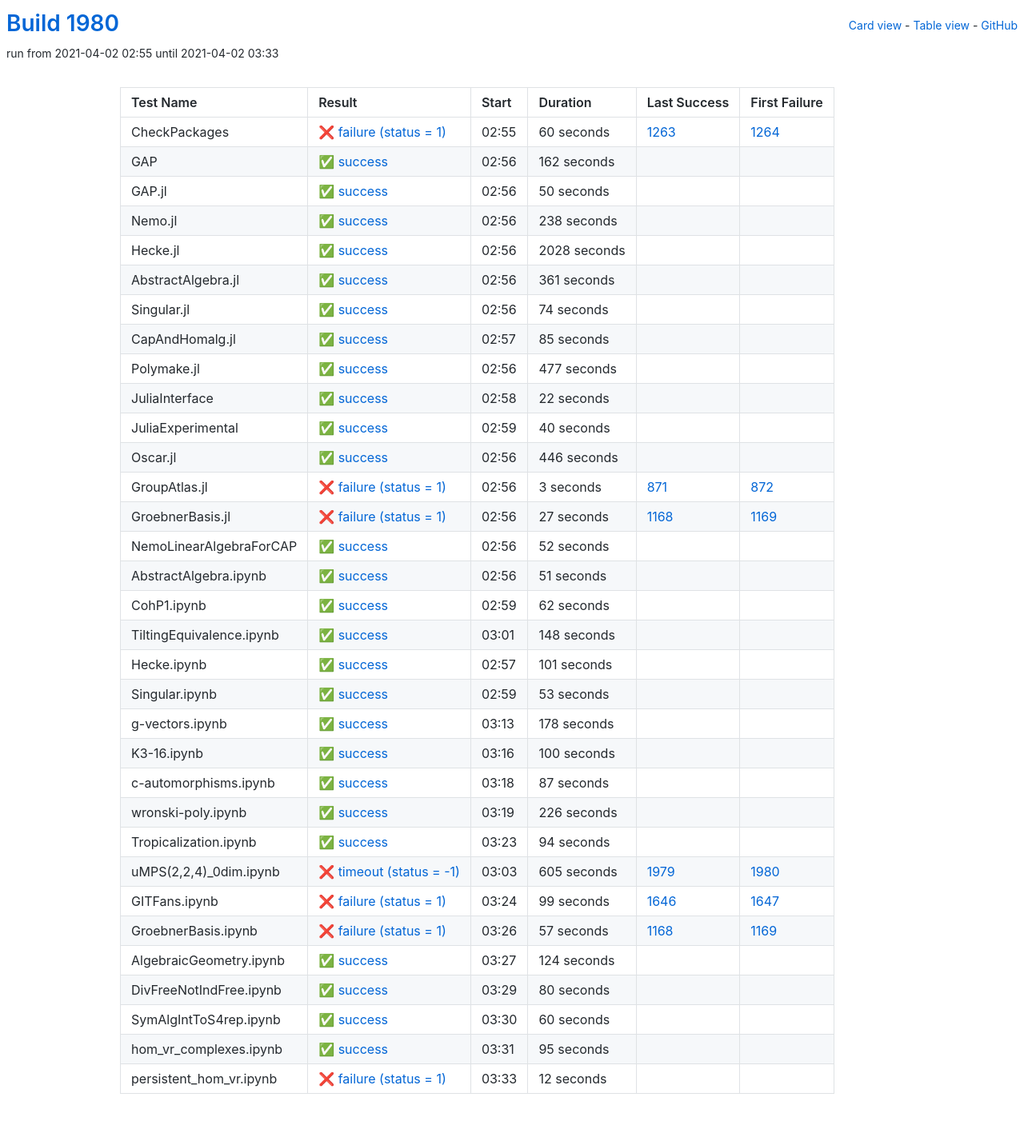
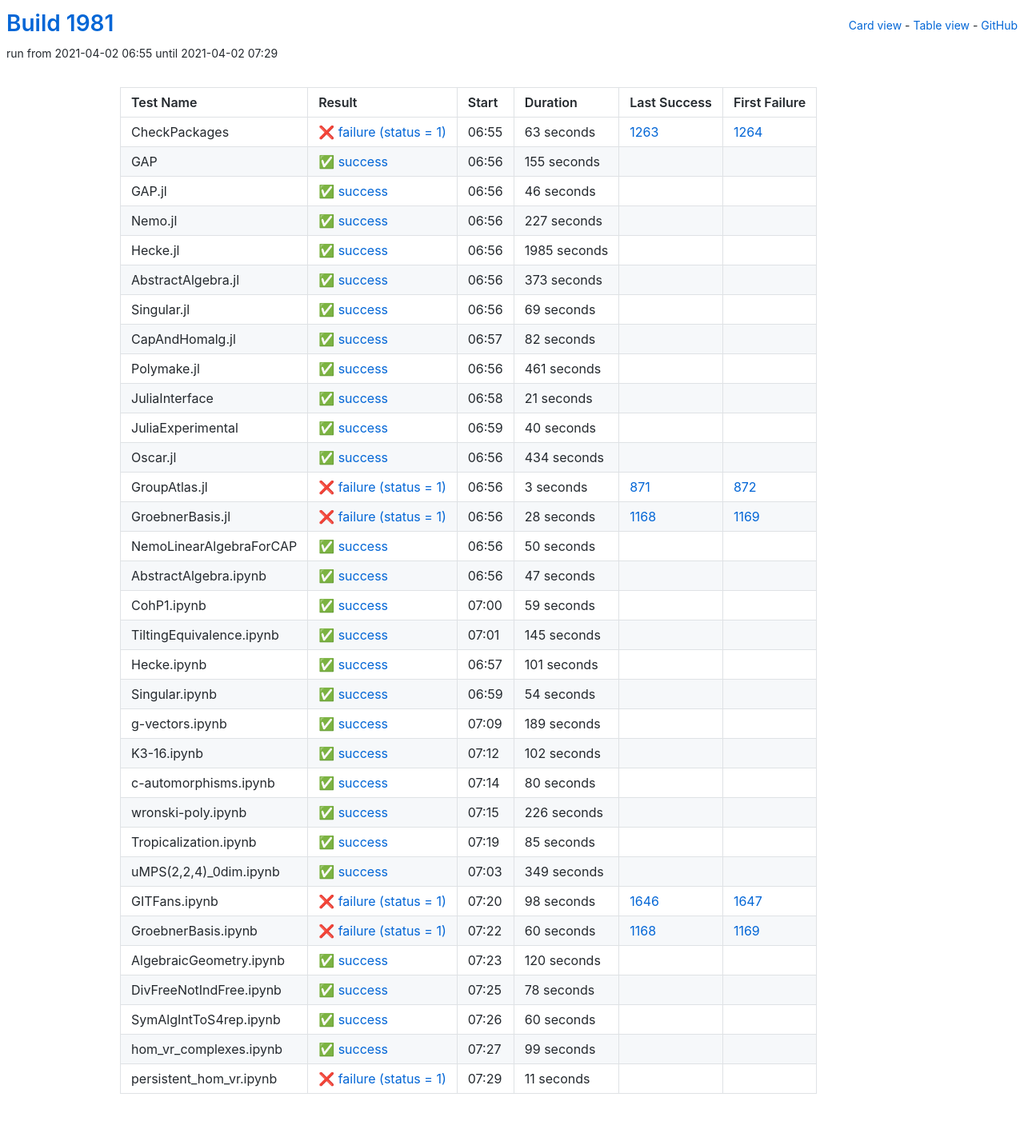
Before and after one commit to oscar-system/oscar-ci-status-stable, a Jekyll site: the page built from table.html, in a window 1280 px wide. Shown: the whole page at 80% size. Built offline with Jekyll 4.4.1, drawn with Linux system fonts in a browser that asks for light colours.

Commit message:
Build #1981

```diff
--- a/_data/ci.yml
+++ b/_data/ci.yml
@@ -1,6 +1,6 @@
 ---
-build: 1980
-build_url: https://oscarci.mathematik.uni-kl.de/job/oscar-stable/1980/
+build: 1981
+build_url: https://oscarci.mathematik.uni-kl.de/job/oscar-stable/1981/
 job: oscar-stable
 organization: oscar-system
 repo: oscar-ci-status-stable
@@ -8,128 +8,128 @@ repourl: https://github.com/oscar-system/oscar-ci-status-stable
 tests:
 - name: CheckPackages
   id: checkpackages
-  log: https://oscarci.mathematik.uni-kl.de/job/oscar-stable/1980/artifact/logs/build-1980/CheckPackages.log
-  start: 2021-04-02 02:55
+  log: https://oscarci.mathematik.uni-kl.de/job/oscar-stable/1981/artifact/logs/build-1981/CheckPackages.log
+  start: 2021-04-02 06:55
   success: false
   exitcode: 1
   status: failure
-  duration: 60
+  duration: 63
   last_success: 1263
   last_success_url: https://oscarci.mathematik.uni-kl.de/job/oscar-stable/1263/
   first_failure: 1264
   first_failure_url: https://oscarci.mathematik.uni-kl.de/job/oscar-stable/1264/
 - name: GAP
   id: gap
-  log: https://oscarci.mathematik.uni-kl.de/job/oscar-stable/1980/artifact/logs/build-1980/GAP.log
-  start: 2021-04-02 02:56
+  log: https://oscarci.mathematik.uni-kl.de/job/oscar-stable/1981/artifact/logs/build-1981/GAP.log
+  start: 2021-04-02 06:56
   success: true
   exitcode: 0
   status: success
-  duration: 162
+  duration: 155
   last_success: false
   last_success_url:
   first_failure: false
   first_failure_url:
 - name: GAP.jl
   id: gap-jl
-  log: https://oscarci.mathematik.uni-kl.de/job/oscar-stable/1980/artifact/logs/build-1980/GAP.jl.log
-  start: 2021-04-02 02:56
+  log: https://oscarci.mathematik.uni-kl.de/job/oscar-stable/1981/artifact/logs/build-1981/GAP.jl.log
+  start: 2021-04-02 06:56
   success: true
   exitcode: 0
   status: success
-  duration: 50
+  duration: 46
   last_success: false
   last_success_url:
   first_failure: false
   first_failure_url:
 - name: Nemo.jl
   id: nemo-jl
-  log: https://oscarci.mathematik.uni-kl.de/job/oscar-stable/1980/artifact/logs/build-1980/Nemo.jl.log
-  start: 2021-04-02 02:56
+  log: https://oscarci.mathematik.uni-kl.de/job/oscar-stable/1981/artifact/logs/build-1981/Nemo.jl.log
+  start: 2021-04-02 06:56
   success: true
   exitcode: 0
   status: success
-  duration: 238
+  duration: 227
   last_success: false
   last_success_url:
   first_failure: false
   first_failure_url:
 - name: Hecke.jl
   id: hecke-jl
-  log: https://oscarci.mathematik.uni-kl.de/job/oscar-stable/1980/artifact/logs/build-1980/Hecke.jl.log
-  start: 2021-04-02 02:56
+  log: https://oscarci.mathematik.uni-kl.de/job/oscar-stable/1981/artifact/logs/build-1981/Hecke.jl.log
+  start: 2021-04-02 06:56
   success: true
   exitcode: 0
   status: success
-  duration: 2028
+  duration: 1985
   last_success: false
   last_success_url:
   first_failure: false
   first_failure_url:
 - name: AbstractAlgebra.jl
   id: abstractalgebra-jl
-  log: https://oscarci.mathematik.uni-kl.de/job/oscar-stable/1980/artifact/logs/build-1980/AbstractAlgebra.jl.log
-  start: 2021-04-02 02:56
+  log: https://oscarci.mathematik.uni-kl.de/job/oscar-stable/1981/artifact/logs/build-1981/AbstractAlgebra.jl.log
+  start: 2021-04-02 06:56
   success: true
   exitcode: 0
   status: success
-  duration: 361
+  duration: 373
   last_success: false
   last_success_url:
   first_failure: false
   first_failure_url:
 - name: Singular.jl
   id: singular-jl
-  log: https://oscarci.mathematik.uni-kl.de/job/oscar-stable/1980/artifact/logs/build-1980/Singular.jl.log
-  start: 2021-04-02 02:56
+  log: https://oscarci.mathematik.uni-kl.de/job/oscar-stable/1981/artifact/logs/build-1981/Singular.jl.log
+  start: 2021-04-02 06:56
   success: true
   exitcode: 0
   status: success
-  duration: 74
+  duration: 69
   last_success: false
   last_success_url:
   first_failure: false
   first_failure_url:
 - name: CapAndHomalg.jl
   id: capandhomalg-jl
-  log: https://oscarci.mathematik.uni-kl.de/job/oscar-stable/1980/artifact/logs/build-1980/CapAndHomalg.jl.log
-  start: 2021-04-02 02:57
+  log: https://oscarci.mathematik.uni-kl.de/job/oscar-stable/1981/artifact/logs/build-1981/CapAndHomalg.jl.log
+  start: 2021-04-02 06:57
   success: true
   exitcode: 0
   status: success
-  duration: 85
+  duration: 82
   last_success: false
   last_success_url:
   first_failure: false
   first_failure_url:
 - name: Polymake.jl
   id: polymake-jl
-  log: https://oscarci.mathematik.uni-kl.de/job/oscar-stable/1980/artifact/logs/build-1980/Polymake.jl.log
-  start: 2021-04-02 02:56
+  log: https://oscarci.mathematik.uni-kl.de/job/oscar-stable/1981/artifact/logs/build-1981/Polymake.jl.log
+  start: 2021-04-02 06:56
   success: true
   exitcode: 0
   status: success
-  duration: 477
+  duration: 461
   last_success: false
   last_success_url:
   first_failure: false
   first_failure_url:
 - name: JuliaInterface
   id: juliainterface
-  log: https://oscarci.mathematik.uni-kl.de/job/oscar-stable/1980/artifact/logs/build-1980/JuliaInterface.log
-  start: 2021-04-02 02:58
+  log: https://oscarci.mathematik.uni-kl.de/job/oscar-stable/1981/artifact/logs/build-1981/JuliaInterface.log
+  start: 2021-04-02 06:58
   success: true
   exitcode: 0
   status: success
-  duration: 22
+  duration: 21
   last_success: false
   last_success_url:
   first_failure: false
   first_failure_url:
 - name: JuliaExperimental
   id: juliaexperimental
-  log: https://oscarci.mathematik.uni-kl.de/job/oscar-stable/1980/artifact/logs/build-1980/JuliaExperimental.log
-  start: 2021-04-02 02:59
+  log: https://oscarci.mathematik.uni-kl.de/job/oscar-stable/1981/artifact/logs/build-1981/JuliaExperimental.log
+  start: 2021-04-02 06:59
   success: true
   exitcode: 0
   status: success
@@ -140,20 +140,20 @@ tests:
   first_failure_url:
 - name: Oscar.jl
   id: oscar-jl
-  log: https://oscarci.mathematik.uni-kl.de/job/oscar-stable/1980/artifact/logs/build-1980/Oscar.jl.log
-  start: 2021-04-02 02:56
+  log: https://oscarci.mathematik.uni-kl.de/job/oscar-stable/1981/artifact/logs/build-1981/Oscar.jl.log
+  start: 2021-04-02 06:56
   success: true
   exitcode: 0
   status: success
-  duration: 446
+  duration: 434
   last_success: false
   last_success_url:
   first_failure: false
   first_failure_url:
 - name: GroupAtlas.jl
   id: groupatlas-jl
-  log: https://oscarci.mathematik.uni-kl.de/job/oscar-stable/1980/artifact/logs/build-1980/GroupAtlas.jl.log
-  start: 2021-04-02 02:56
+  log: https://oscarci.mathematik.uni-kl.de/job/oscar-stable/1981/artifact/logs/build-1981/GroupAtlas.jl.log
+  start: 2021-04-02 06:56
   success: false
   exitcode: 1
   status: failure
@@ -164,68 +164,68 @@ tests:
   first_failure_url: https://oscarci.mathematik.uni-kl.de/job/oscar-stable/872/
 - name: GroebnerBasis.jl
   id: groebnerbasis-jl
-  log: https://oscarci.mathematik.uni-kl.de/job/oscar-stable/1980/artifact/logs/build-1980/GroebnerBasis.jl.log
-  start: 2021-04-02 02:56
+  log: https://oscarci.mathematik.uni-kl.de/job/oscar-stable/1981/artifact/logs/build-1981/GroebnerBasis.jl.log
+  start: 2021-04-02 06:56
   success: false
   exitcode: 1
   status: failure
-  duration: 27
+  duration: 28
   last_success: 1168
   last_success_url: https://oscarci.mathematik.uni-kl.de/job/oscar-stable/1168/
   first_failure: 1169
   first_failure_url: https://oscarci.mathematik.uni-kl.de/job/oscar-stable/1169/
 - name: NemoLinearAlgebraForCAP
   id: nemolinearalgebraforcap
-  log: https://oscarci.mathematik.uni-kl.de/job/oscar-stable/1980/artifact/logs/build-1980/NemoLinearAlgebraForCAP.log
-  start: 2021-04-02 02:56
+  log: https://oscarci.mathematik.uni-kl.de/job/oscar-stable/1981/artifact/logs/build-1981/NemoLinearAlgebraForCAP.log
+  start: 2021-04-02 06:56
   success: true
   exitcode: 0
   status: success
-  duration: 52
+  duration: 50
   last_success: false
   last_success_url:
   first_failure: false
   first_failure_url:
 - name: AbstractAlgebra.ipynb
   id: abstractalgebra-ipynb
-  log: https://oscarci.mathematik.uni-kl.de/job/oscar-stable/1980/artifact/logs/build-1980/AbstractAlgebra.ipynb.log
-  start: 2021-04-02 02:56
+  log: https://oscarci.mathematik.uni-kl.de/job/oscar-stable/1981/artifact/logs/build-1981/AbstractAlgebra.ipynb.log
+  start: 2021-04-02 06:56
   success: true
   exitcode: 0
   status: success
-  duration: 51
+  duration: 47
   last_success: false
   last_success_url:
   first_failure: false
   first_failure_url:
 - name: CohP1.ipynb
   id: cohp1-ipynb
-  log: https://oscarci.mathematik.uni-kl.de/job/oscar-stable/1980/artifact/logs/build-1980/CohP1.ipynb.log
-  start: 2021-04-02 02:59
+  log: https://oscarci.mathematik.uni-kl.de/job/oscar-stable/1981/artifact/logs/build-1981/CohP1.ipynb.log
+  start: 2021-04-02 07:00
   success: true
   exitcode: 0
   status: success
-  duration: 62
+  duration: 59
   last_success: false
   last_success_url:
   first_failure: false
   first_failure_url:
 - name: TiltingEquivalence.ipynb
   id: tiltingequivalence-ipynb
-  log: https://oscarci.mathematik.uni-kl.de/job/oscar-stable/1980/artifact/logs/build-1980/TiltingEquivalence.ipynb.log
-  start: 2021-04-02 03:01
+  log: https://oscarci.mathematik.uni-kl.de/job/oscar-stable/1981/artifact/logs/build-1981/TiltingEquivalence.ipynb.log
+  start: 2021-04-02 07:01
   success: true
   exitcode: 0
   status: success
-  duration: 148
+  duration: 145
   last_success: false
   last_success_url:
   first_failure: false
   first_failure_url:
 - name: Hecke.ipynb
   id: hecke-ipynb
-  log: https://oscarci.mathematik.uni-kl.de/job/oscar-stable/1980/artifact/logs/build-1980/Hecke.ipynb.log
-  start: 2021-04-02 02:57
+  log: https://oscarci.mathematik.uni-kl.de/job/oscar-stable/1981/artifact/logs/build-1981/Hecke.ipynb.log
+  start: 2021-04-02 06:57
   success: true
   exitcode: 0
   status: success
@@ -236,56 +236,56 @@ tests:
   first_failure_url:
 - name: Singular.ipynb
   id: singular-ipynb
-  log: https://oscarci.mathematik.uni-kl.de/job/oscar-stable/1980/artifact/logs/build-1980/Singular.ipynb.log
-  start: 2021-04-02 02:59
+  log: https://oscarci.mathematik.uni-kl.de/job/oscar-stable/1981/artifact/logs/build-1981/Singular.ipynb.log
+  start: 2021-04-02 06:59
   success: true
   exitcode: 0
   status: success
-  duration: 53
+  duration: 54
   last_success: false
   last_success_url:
   first_failure: false
   first_failure_url:
 - name: g-vectors.ipynb
   id: g-vectors-ipynb
-  log: https://oscarci.mathematik.uni-kl.de/job/oscar-stable/1980/artifact/logs/build-1980/g-vectors.ipynb.log
-  start: 2021-04-02 03:13
+  log: https://oscarci.mathematik.uni-kl.de/job/oscar-stable/1981/artifact/logs/build-1981/g-vectors.ipynb.log
+  start: 2021-04-02 07:09
   success: true
   exitcode: 0
   status: success
-  duration: 178
+  duration: 189
   last_success: false
   last_success_url:
   first_failure: false
   first_failure_url:
 - name: K3-16.ipynb
   id: k3-16-ipynb
-  log: https://oscarci.mathematik.uni-kl.de/job/oscar-stable/1980/artifact/logs/build-1980/K3-16.ipynb.log
-  start: 2021-04-02 03:16
+  log: https://oscarci.mathematik.uni-kl.de/job/oscar-stable/1981/artifact/logs/build-1981/K3-16.ipynb.log
+  start: 2021-04-02 07:12
   success: true
   exitcode: 0
   status: success
-  duration: 100
+  duration: 102
   last_success: false
   last_success_url:
   first_failure: false
   first_failure_url:
 - name: c-automorphisms.ipynb
   id: c-automorphisms-ipynb
-  log: https://oscarci.mathematik.uni-kl.de/job/oscar-stable/1980/artifact/logs/build-1980/c-automorphisms.ipynb.log
-  start: 2021-04-02 03:18
+  log: https://oscarci.mathematik.uni-kl.de/job/oscar-stable/1981/artifact/logs/build-1981/c-automorphisms.ipynb.log
+  start: 2021-04-02 07:14
   success: true
   exitcode: 0
   status: success
-  duration: 87
+  duration: 80
   last_success: false
   last_success_url:
   first_failure: false
   first_failure_url:
 - name: wronski-poly.ipynb
   id: wronski-poly-ipynb
-  log: https://oscarci.mathematik.uni-kl.de/job/oscar-stable/1980/artifact/logs/build-1980/wronski-poly.ipynb.log
-  start: 2021-04-02 03:19
+  log: https://oscarci.mathematik.uni-kl.de/job/oscar-stable/1981/artifact/logs/build-1981/wronski-poly.ipynb.log
+  start: 2021-04-02 07:15
   success: true
   exitcode: 0
   status: success
@@ -296,80 +296,80 @@ tests:
   first_failure_url:
 - name: Tropicalization.ipynb
   id: tropicalization-ipynb
-  log: https://oscarci.mathematik.uni-kl.de/job/oscar-stable/1980/artifact/logs/build-1980/Tropicalization.ipynb.log
-  start: 2021-04-02 03:23
+  log: https://oscarci.mathematik.uni-kl.de/job/oscar-stable/1981/artifact/logs/build-1981/Tropicalization.ipynb.log
+  start: 2021-04-02 07:19
   success: true
   exitcode: 0
   status: success
-  duration: 94
+  duration: 85
   last_success: false
   last_success_url:
   first_failure: false
   first_failure_url:
 - name: uMPS(2,2,4)_0dim.ipynb
   id: umps-2-2-4-0dim-ipynb
-  log: https://oscarci.mathematik.uni-kl.de/job/oscar-stable/1980/artifact/logs/build-1980/uMPS-2-2-4-_0dim.ipynb.log
-  start: 2021-04-02 03:03
-  success: false
-  exitcode: -1
-  status: timeout
-  duration: 605
-  last_success: 1979
-  last_success_url: https://oscarci.mathematik.uni-kl.de/job/oscar-stable/1979/
-  first_failure: 1980
-  first_failure_url: https://oscarci.mathematik.uni-kl.de/job/oscar-stable/1980/
+  log: https://oscarci.mathematik.uni-kl.de/job/oscar-stable/1981/artifact/logs/build-1981/uMPS-2-2-4-_0dim.ipynb.log
+  start: 2021-04-02 07:03
+  success: true
+  exitcode: 0
+  status: success
+  duration: 349
+  last_success: false
+  last_success_url:
+  first_failure: false
+  first_failure_url:
 - name: GITFans.ipynb
   id: gitfans-ipynb
-  log: https://oscarci.mathematik.uni-kl.de/job/oscar-stable/1980/artifact/logs/build-1980/GITFans.ipynb.log
-  start: 2021-04-02 03:24
+  log: https://oscarci.mathematik.uni-kl.de/job/oscar-stable/1981/artifact/logs/build-1981/GITFans.ipynb.log
+  start: 2021-04-02 07:20
   success: false
   exitcode: 1
   status: failure
-  duration: 99
+  duration: 98
   last_success: 1646
   last_success_url: https://oscarci.mathematik.uni-kl.de/job/oscar-stable/1646/
   first_failure: 1647
   first_failure_url: https://oscarci.mathematik.uni-kl.de/job/oscar-stable/1647/
 - name: GroebnerBasis.ipynb
   id: groebnerbasis-ipynb
-  log: https://oscarci.mathematik.uni-kl.de/job/oscar-stable/1980/artifact/logs/build-1980/GroebnerBasis.ipynb.log
-  start: 2021-04-02 03:26
+  log: https://oscarci.mathematik.uni-kl.de/job/oscar-stable/1981/artifact/logs/build-1981/GroebnerBasis.ipynb.log
+  start: 2021-04-02 07:22
   success: false
   exitcode: 1
   status: failure
-  duration: 57
+  duration: 60
   last_success: 1168
   last_success_url: https://oscarci.mathematik.uni-kl.de/job/oscar-stable/1168/
   first_failure: 1169
   first_failure_url: https://oscarci.mathematik.uni-kl.de/job/oscar-stable/1169/
 - name: AlgebraicGeometry.ipynb
   id: algebraicgeometry-ipynb
-  log: https://oscarci.mathematik.uni-kl.de/job/oscar-stable/1980/artifact/logs/build-1980/AlgebraicGeometry.ipynb.log
-  start: 2021-04-02 03:27
+  log: https://oscarci.mathematik.uni-kl.de/job/oscar-stable/1981/artifact/logs/build-1981/AlgebraicGeometry.ipynb.log
+  start: 2021-04-02 07:23
   success: true
   exitcode: 0
   status: success
-  duration: 124
+  duration: 120
   last_success: false
   last_success_url:
   first_failure: false
   first_failure_url:
 - name: DivFreeNotIndFree.ipynb
   id: divfreenotindfree-ipynb
-  log: https://oscarci.mathematik.uni-kl.de/job/oscar-stable/1980/artifact/logs/build-1980/DivFreeNotIndFree.ipynb.log
-  start: 2021-04-02 03:29
+  log: https://oscarci.mathematik.uni-kl.de/job/oscar-stable/1981/artifact/logs/build-1981/DivFreeNotIndFree.ipynb.log
+  start: 2021-04-02 07:25
   success: true
   exitcode: 0
   status: success
-  duration: 80
+  duration: 78
   last_success: false
   last_success_url:
   first_failure: false
   first_failure_url:
 - name: SymAlgIntToS4rep.ipynb
   id: symalginttos4rep-ipynb
-  log: https://oscarci.mathematik.uni-kl.de/job/oscar-stable/1980/artifact/logs/build-1980/SymAlgIntToS4rep.ipynb.log
-  start: 2021-04-02 03:30
+  log: https://oscarci.mathematik.uni-kl.de/job/oscar-stable/1981/artifact/logs/build-1981/SymAlgIntToS4rep.ipynb.log
+  start: 2021-04-02 07:26
   success: true
   exitcode: 0
   status: success
@@ -380,24 +380,24 @@ tests:
   first_failure_url:
 - name: hom_vr_complexes.ipynb
   id: hom-vr-complexes-ipynb
-  log: https://oscarci.mathematik.uni-kl.de/job/oscar-stable/1980/artifact/logs/build-1980/hom_vr_complexes.ipynb.log
-  start: 2021-04-02 03:31
+  log: https://oscarci.mathematik.uni-kl.de/job/oscar-stable/1981/artifact/logs/build-1981/hom_vr_complexes.ipynb.log
+  start: 2021-04-02 07:27
   success: true
   exitcode: 0
   status: success
-  duration: 95
+  duration: 99
   last_success: false
   last_success_url:
   first_failure: false
   first_failure_url:
 - name: persistent_hom_vr.ipynb
   id: persistent-hom-vr-ipynb
-  log: https://oscarci.mathematik.uni-kl.de/job/oscar-stable/1980/artifact/logs/build-1980/persistent_hom_vr.ipynb.log
-  start: 2021-04-02 03:33
+  log: https://oscarci.mathematik.uni-kl.de/job/oscar-stable/1981/artifact/logs/build-1981/persistent_hom_vr.ipynb.log
+  start: 2021-04-02 07:29
   success: false
   exitcode: 1
   status: failure
-  duration: 12
+  duration: 11
   last_success: false
   last_success_url:
   first_failure: false
```
Also changed, not shown: README.md.
